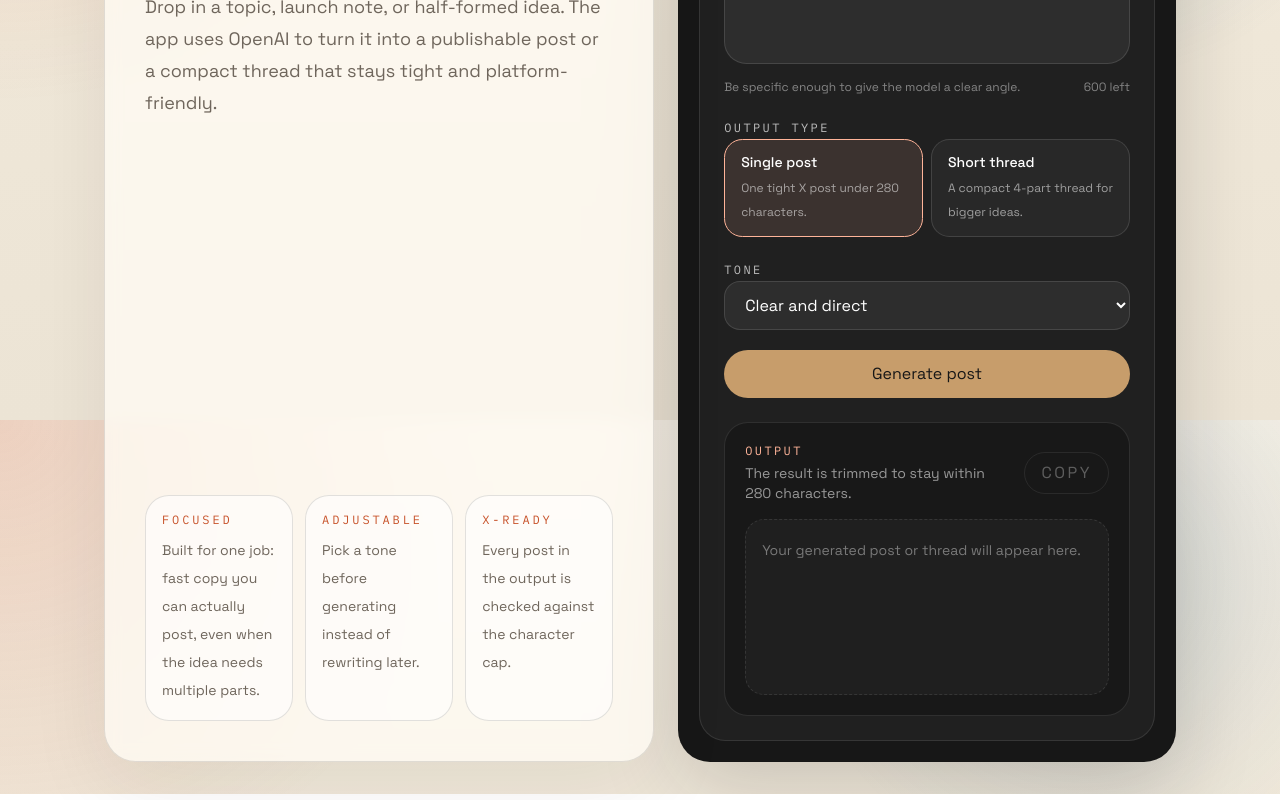
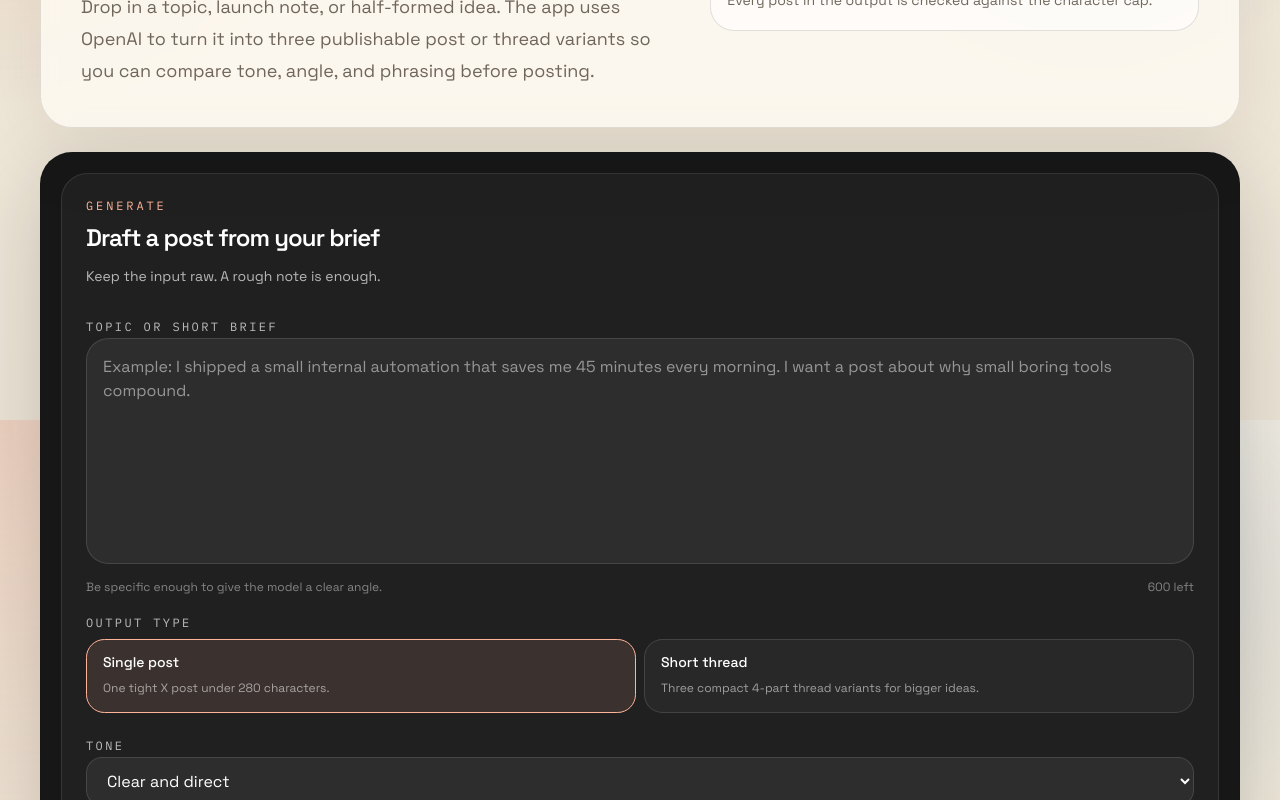
Before and after one commit to garg10may/SMA3, a Next.js app: page / in a window 1280 px wide. Shown: the part 380-1180 px from the top of the page. Built offline with nearby package versions, Linux system fonts and the light colour scheme.

Commit message:
Generate and display three post and thread variants

```diff
--- a/src/app/api/generate/route.ts
+++ b/src/app/api/generate/route.ts
@@ -8,6 +8,7 @@ import {
   MAX_THREAD_POSTS,
   MAX_BRIEF_LENGTH,
   MAX_POST_LENGTH,
+  VARIANT_COUNT,
   isFormatOption,
   getTonePrompt,
   isToneOption,
@@ -16,9 +17,11 @@ import {
 export const runtime = "nodejs";
 
 function normalizePost(post: string) {
-  return post.length <= MAX_POST_LENGTH
-    ? post
-    : `${post.slice(0, MAX_POST_LENGTH - 3).trimEnd()}...`;
+  const flattened = post.trim().replace(/\s+/g, " ");
+
+  return flattened.length <= MAX_POST_LENGTH
+    ? flattened
+    : `${flattened.slice(0, MAX_POST_LENGTH - 3).trimEnd()}...`;
 }
 
 function extractThread(text: string) {
@@ -28,6 +31,14 @@ function extractThread(text: string) {
     .filter(Boolean)
     .slice(0, MAX_THREAD_POSTS)
     .map(normalizePost);
+}
+
+function extractVariants(text: string) {
+  return text
+    .split(/\n\s*===\s*\n/g)
+    .map((part) => part.trim())
+    .filter(Boolean)
+    .slice(0, VARIANT_COUNT);
 }
 
 export async function POST(request: Request) {
@@ -93,7 +104,7 @@ export async function POST(request: Request) {
 
     const response = await openai.responses.create({
       model,
-      max_output_tokens: 400,
+      max_output_tokens: 1200,
       ...(model.startsWith("gpt-5")
         ? { reasoning: { effort: "minimal" as const } }
         : {}),
@@ -105,24 +116,34 @@ export async function POST(request: Request) {
               type: "input_text",
               text:
                 format === "thread"
-                  ? `You write concise X threads. Return exactly ${DEFAULT_THREAD_POSTS} posts separated only by a line containing three dashes: ---
+                  ? `You write concise X threads. Return exactly ${VARIANT_COUNT} distinct thread variants.
+
+Use a line containing exactly === between variants.
+Inside each variant, use a line containing exactly --- between posts.
 
 Rules:
-- Return exactly ${DEFAULT_THREAD_POSTS} posts.
+- Return exactly ${VARIANT_COUNT} thread variants.
+- Return exactly ${DEFAULT_THREAD_POSTS} posts inside each variant.
 - Keep each post under ${MAX_POST_LENGTH} characters.
 - Each post should move the idea forward, not repeat the same line.
 - Do not add intro text, outro text, labels, or markdown bullets.
 - Do not number the posts.
+- Make the variants meaningfully different in angle or phrasing.
+- Use the separator line === between variants and nowhere else.
 - Use the separator line --- between posts and nowhere else.
 - Use at most one hashtag across the full thread, and only if it helps.
 - Keep the message specific and high-signal, not generic motivation.`
-                  : `You write concise posts for X. Return exactly one post and nothing else.
+                  : `You write concise posts for X. Return exactly ${VARIANT_COUNT} distinct post variants.
+
+Use a line containing exactly === between variants.
 
 Rules:
 - Stay under ${MAX_POST_LENGTH} characters.
 - Use one or two short sentences.
 - No quotation marks around the post.
 - No markdown, bullets, labels, or commentary.
+- Make the variants meaningfully different in angle or phrasing.
+- Use the separator line === between variants and nowhere else.
 - No more than one hashtag, and only if it materially helps.
 - Keep the message specific and high-signal, not generic motivation.`,
             },
@@ -158,31 +179,51 @@ ${getTonePrompt(tone)}`,
       );
     }
 
+    const variants = extractVariants(output);
+
+    if (variants.length < VARIANT_COUNT) {
+      return NextResponse.json(
+        { error: `The model did not return ${VARIANT_COUNT} usable variants.` },
+        { status: 502 },
+      );
+    }
+
     if (format === "thread") {
-      const posts = extractThread(output);
+      const threadVariants = variants
+        .map((variant) => extractThread(variant))
+        .filter((posts) => posts.length >= 2)
+        .slice(0, VARIANT_COUNT);
 
-      if (posts.length < 2) {
+      if (threadVariants.length < VARIANT_COUNT) {
         return NextResponse.json(
-          { error: "The model did not return a usable thread." },
+          {
+            error: `The model did not return ${VARIANT_COUNT} usable thread variants.`,
+          },
           { status: 502 },
         );
       }
 
       return NextResponse.json({
         format: "thread",
-        posts: posts.map((text) => ({
-          text,
-          characters: text.length,
+        variants: threadVariants.map((posts) => ({
+          posts: posts.map((text) => ({
+            text,
+            characters: text.length,
+          })),
         })),
       });
     }
 
-    const normalizedPost = normalizePost(output.replace(/\s+/g, " "));
-
     return NextResponse.json({
       format: "post",
-      post: normalizedPost,
-      characters: normalizedPost.length,
+      variants: variants.map((variant) => {
+        const post = normalizePost(variant);
+
+        return {
+          post,
+          characters: post.length,
+        };
+      }),
     });
   } catch (error) {
     console.error("OpenAI generation failed", error);
--- a/src/app/page.tsx
+++ b/src/app/page.tsx
@@ -2,9 +2,9 @@ import { PostGenerator } from "@/components/post-generator";
 
 export default function Home() {
   return (
-    <main className="mx-auto flex min-h-screen w-full max-w-6xl flex-col px-5 py-8 sm:px-8 lg:px-10">
-      <section className="grid flex-1 gap-6 lg:grid-cols-[1.05fr_0.95fr]">
-        <div className="flex flex-col justify-between rounded-[2rem] border border-panel-border bg-panel p-7 shadow-[0_24px_80px_rgba(32,24,16,0.08)] backdrop-blur md:p-10">
+    <main className="mx-auto flex min-h-screen w-full max-w-7xl flex-col px-5 py-8 sm:px-8 lg:px-10">
+      <section className="rounded-[2rem] border border-panel-border bg-panel p-7 shadow-[0_24px_80px_rgba(32,24,16,0.08)] backdrop-blur md:p-10">
+        <div className="grid gap-8 lg:grid-cols-[1.1fr_0.9fr] lg:items-start">
           <div className="space-y-8">
             <div className="inline-flex w-fit items-center rounded-full border border-panel-border bg-white/70 px-3 py-1 font-mono text-xs uppercase tracking-[0.28em] text-muted">
               SMA3 personal tool
@@ -18,13 +18,12 @@ export default function Home() {
               </h1>
               <p className="max-w-xl text-base leading-8 text-muted sm:text-lg">
                 Drop in a topic, launch note, or half-formed idea. The app uses
-                OpenAI to turn it into a publishable post or a compact thread
-                that stays tight and platform-friendly.
+                OpenAI to turn it into three publishable post or thread variants
+                so you can compare tone, angle, and phrasing before posting.
               </p>
             </div>
           </div>
-
-          <div className="mt-10 grid gap-3 text-sm text-muted sm:grid-cols-3">
+          <div className="grid gap-3 text-sm text-muted sm:grid-cols-3 lg:grid-cols-1">
             <div className="rounded-3xl border border-panel-border bg-white/60 p-4">
               <p className="font-mono text-xs uppercase tracking-[0.24em] text-accent">
                 Focused
@@ -39,7 +38,8 @@ export default function Home() {
                 Adjustable
               </p>
               <p className="mt-2 leading-7">
-                Pick a tone before generating instead of rewriting later.
+                Pick a tone, compare three variants, and copy the one that
+                feels right.
               </p>
             </div>
             <div className="rounded-3xl border border-panel-border bg-white/60 p-4">
@@ -52,7 +52,9 @@ export default function Home() {
             </div>
           </div>
         </div>
+      </section>
 
+      <section className="mt-6 flex-1">
         <PostGenerator />
       </section>
     </main>
--- a/src/components/post-generator.tsx
+++ b/src/components/post-generator.tsx
@@ -11,20 +11,31 @@ import {
   MAX_POST_LENGTH,
   type ToneOption,
   toneOptions,
+  VARIANT_COUNT,
 } from "@/lib/post-config";
 
-type PostResult = {
-  format: "post";
+type PostVariant = {
   post: string;
   characters: number;
 };
 
+type ThreadPost = {
+  text: string;
+  characters: number;
+};
+
+type ThreadVariant = {
+  posts: ThreadPost[];
+};
+
+type PostResult = {
+  format: "post";
+  variants: PostVariant[];
+};
+
 type ThreadResult = {
   format: "thread";
-  posts: Array<{
-    text: string;
-    characters: number;
-  }>;
+  variants: ThreadVariant[];
 };
 
 type GenerateResponse = PostResult | ThreadResult;
@@ -35,7 +46,7 @@ export function PostGenerator() {
   const [format, setFormat] = useState<FormatOption>(DEFAULT_FORMAT);
   const [result, setResult] = useState<GenerateResponse | null>(null);
   const [error, setError] = useState("");
-  const [copyState, setCopyState] = useState<"idle" | "copied">("idle");
+  const [copyState, setCopyState] = useState<string>("");
   const [isPending, startTransition] = useTransition();
 
   const briefRemaining = MAX_BRIEF_LENGTH - brief.length;
@@ -48,7 +59,7 @@ export function PostGenerator() {
 
     startTransition(async () => {
       setError("");
-      setCopyState("idle");
+      setCopyState("");
 
       try {
         const response = await fetch("/api/generate", {
@@ -91,26 +102,17 @@ export function PostGenerator() {
     });
   }
 
-  async function handleCopy() {
-    if (!result) {
-      return;
-    }
-
+  async function handleCopy(text: string, key: string) {
     try {
-      const text =
-        result.format === "thread"
-          ? result.posts
-              .map((post, index) => `${index + 1}/${result.posts.length}\n${post.text}`)
-              .join("\n\n")
-          : result.post;
       await navigator.clipboard.writeText(text);
-      setCopyState("copied");
+      setCopyState(key);
     } catch {
       setError("Copy failed. You can still select the text manually.");
     }
   }
 
   return (
+    <div className="space-y-6">
       <section className="rounded-[2rem] border border-panel-border bg-[#171717] p-4 text-white shadow-[0_24px_80px_rgba(23,23,23,0.18)] sm:p-5">
         <div className="rounded-[1.65rem] border border-white/10 bg-white/[0.04] p-5 sm:p-6">
           <div className="space-y-2">
@@ -151,23 +153,26 @@ export function PostGenerator() {
             </div>
 
             <div className="space-y-2">
-            <label className="font-mono text-xs uppercase tracking-[0.2em] text-white/70">
+              <fieldset className="space-y-2">
+                <legend className="font-mono text-xs uppercase tracking-[0.2em] text-white/70">
                   Output type
-            </label>
+                </legend>
                 <div className="grid gap-2 sm:grid-cols-2">
                   {formatOptions.map((option) => {
                     const active = format === option.value;
+                    const inputId = `format-${option.value}`;
 
                     return (
-                  <label
+                      <div
                         key={option.value}
-                    className={`cursor-pointer rounded-[1.15rem] border px-4 py-3 transition ${
+                        className={`rounded-[1.15rem] border px-4 py-3 transition ${
                           active
                             ? "border-[#ffb499] bg-[#ffb499]/12"
                             : "border-white/12 bg-white/[0.04]"
                         }`}
                       >
                         <input
+                          id={inputId}
                           type="radio"
                           name="format"
                           value={option.value}
@@ -177,14 +182,19 @@ export function PostGenerator() {
                           }
                           className="sr-only"
                         />
-                    <p className="text-sm font-medium text-white">{option.label}</p>
+                        <label htmlFor={inputId} className="block cursor-pointer">
+                          <p className="text-sm font-medium text-white">
+                            {option.label}
+                          </p>
                           <p className="mt-1 text-xs leading-6 text-white/55">
                             {option.helper}
                           </p>
                         </label>
+                      </div>
                     );
                   })}
                 </div>
+              </fieldset>
             </div>
 
             <div className="space-y-2">
@@ -221,45 +231,87 @@ export function PostGenerator() {
               {isPending
                 ? "Writing..."
                 : format === "thread"
-                ? "Generate thread"
-                : "Generate post"}
+                  ? `Generate ${VARIANT_COUNT} thread variants`
+                  : `Generate ${VARIANT_COUNT} post variants`}
             </button>
           </form>
+        </div>
+      </section>
 
-        <div className="mt-6 rounded-[1.5rem] border border-white/10 bg-black/25 p-5">
+      <section className="rounded-[2rem] border border-panel-border bg-panel p-4 shadow-[0_24px_80px_rgba(32,24,16,0.08)] backdrop-blur sm:p-5">
+        <div className="rounded-[1.65rem] border border-panel-border bg-white/45 p-5 sm:p-6">
           <div className="flex items-center justify-between gap-3">
             <div>
-              <p className="font-mono text-xs uppercase tracking-[0.2em] text-[#ffb499]">
+              <p className="font-mono text-xs uppercase tracking-[0.2em] text-accent">
                 Output
               </p>
-              <p className="mt-1 text-sm text-white/55">
+              <p className="mt-1 text-sm text-muted">
                 {result?.format === "thread"
-                  ? `Each post is trimmed to stay within ${MAX_POST_LENGTH} characters.`
-                  : `The result is trimmed to stay within ${MAX_POST_LENGTH} characters.`}
+                  ? `${VARIANT_COUNT} thread variants, with each post trimmed to ${MAX_POST_LENGTH} characters.`
+                  : `${VARIANT_COUNT} post variants, each trimmed to ${MAX_POST_LENGTH} characters.`}
               </p>
             </div>
+          </div>
+
+          <div className="mt-4 min-h-44 rounded-[1.2rem] border border-dashed border-panel-border bg-white/55 p-4">
+            {result ? (
+              result.format === "thread" ? (
+                <div className="grid gap-4 xl:grid-cols-3">
+                  {result.variants.map((variant, variantIndex) => (
+                    <div
+                      key={`thread-variant-${variantIndex}`}
+                      className="flex h-full flex-col rounded-[1rem] border border-panel-border bg-[#171717] p-4 text-white"
+                    >
+                      <div className="flex items-center justify-between gap-3">
+                        <p className="font-mono text-xs uppercase tracking-[0.18em] text-[#ffb499]">
+                          Variant {variantIndex + 1}
+                        </p>
                         <button
                           type="button"
-              onClick={handleCopy}
-              disabled={!result}
-              className="rounded-full border border-white/14 px-4 py-2 text-xs uppercase tracking-[0.16em] text-white/78 transition hover:border-[#ffb499] hover:text-white disabled:cursor-not-allowed disabled:border-white/8 disabled:text-white/30"
+                          onClick={() =>
+                            handleCopy(
+                              variant.posts
+                                .map(
+                                  (post, index) =>
+                                    `${index + 1}/${variant.posts.length}\n${post.text}`,
+                                )
+                                .join("\n\n"),
+                              `thread-${variantIndex}`,
+                            )
+                          }
+                          className="rounded-full border border-white/14 px-3 py-1.5 text-[11px] uppercase tracking-[0.16em] text-white/78 transition hover:border-[#ffb499] hover:text-white"
                         >
-              {copyState === "copied" ? "Copied" : "Copy"}
+                          {copyState === `thread-${variantIndex}`
+                            ? "Copied"
+                            : "Copy thread"}
                         </button>
                       </div>
-
-          <div className="mt-4 min-h-44 rounded-[1.2rem] border border-dashed border-white/10 bg-white/[0.03] p-4">
-            {result ? (
-              result.format === "thread" ? (
-                <div className="space-y-4">
-                  {result.posts.map((post, index) => (
+                      <div className="mt-4 space-y-4">
+                        {variant.posts.map((post, postIndex) => (
                           <div
-                      key={`${index}-${post.text.slice(0, 24)}`}
-                      className="rounded-[1rem] border border-white/8 bg-white/[0.03] p-4"
+                            key={`thread-${variantIndex}-post-${postIndex}`}
+                            className="rounded-[0.95rem] border border-white/8 bg-white/[0.03] p-4"
                           >
+                            <div className="flex items-center justify-between gap-3">
                               <p className="font-mono text-xs uppercase tracking-[0.18em] text-[#ffb499]">
-                        {index + 1}/{result.posts.length}
+                                {postIndex + 1}/{variant.posts.length}
                               </p>
+                              <button
+                                type="button"
+                                onClick={() =>
+                                  handleCopy(
+                                    post.text,
+                                    `thread-${variantIndex}-post-${postIndex}`,
+                                  )
+                                }
+                                className="rounded-full border border-white/14 px-3 py-1.5 text-[11px] uppercase tracking-[0.16em] text-white/78 transition hover:border-[#ffb499] hover:text-white"
+                              >
+                                {copyState ===
+                                `thread-${variantIndex}-post-${postIndex}`
+                                  ? "Copied"
+                                  : "Copy post"}
+                              </button>
+                            </div>
                             <p className="mt-2 text-pretty text-base leading-7 text-white">
                               {post.text}
                             </p>
@@ -269,30 +321,56 @@ export function PostGenerator() {
                           </div>
                         ))}
                       </div>
+                    </div>
+                  ))}
+                </div>
               ) : (
-                <div className="space-y-4">
-                  <p className="text-pretty text-lg leading-8 text-white">
-                    {result.post}
+                <div className="grid gap-4 xl:grid-cols-3">
+                  {result.variants.map((variant, index) => (
+                    <div
+                      key={`post-variant-${index}`}
+                      className="flex h-full flex-col rounded-[1rem] border border-panel-border bg-[#171717] p-4 text-white"
+                    >
+                      <div className="flex items-center justify-between gap-3">
+                        <p className="font-mono text-xs uppercase tracking-[0.18em] text-[#ffb499]">
+                          Variant {index + 1}
                         </p>
-                  <p className="font-mono text-xs uppercase tracking-[0.18em] text-white/45">
-                    {result.characters}/{MAX_POST_LENGTH} characters
+                        <button
+                          type="button"
+                          onClick={() =>
+                            handleCopy(variant.post, `post-${index}`)
+                          }
+                          className="rounded-full border border-white/14 px-3 py-1.5 text-[11px] uppercase tracking-[0.16em] text-white/78 transition hover:border-[#ffb499] hover:text-white"
+                        >
+                          {copyState === `post-${index}`
+                            ? "Copied"
+                            : "Copy post"}
+                        </button>
+                      </div>
+                      <p className="mt-2 text-pretty text-lg leading-8 text-white">
+                        {variant.post}
                       </p>
+                      <p className="mt-auto pt-3 font-mono text-xs uppercase tracking-[0.18em] text-white/45">
+                        {variant.characters}/{MAX_POST_LENGTH} characters
+                      </p>
+                    </div>
+                  ))}
                 </div>
               )
             ) : (
-              <p className="max-w-sm text-sm leading-7 text-white/40">
-                Your generated post or thread will appear here.
+              <p className="max-w-sm text-sm leading-7 text-muted">
+                Your generated post or thread variants will appear here.
               </p>
             )}
           </div>
 
           {error ? (
-            <p className="mt-4 rounded-2xl border border-[#ffb499]/20 bg-[#ffb499]/10 px-4 py-3 text-sm text-[#ffd8c1]">
+            <p className="mt-4 rounded-2xl border border-[#ffb499]/20 bg-[#ffb499]/10 px-4 py-3 text-sm text-[#9f4b2f]">
               {error}
             </p>
           ) : null}
         </div>
+      </section>
     </div>
-    </section>
   );
 }
--- a/src/lib/post-config.ts
+++ b/src/lib/post-config.ts
@@ -3,6 +3,7 @@ export const MAX_POST_LENGTH = 280;
 export const DEFAULT_MODEL = "gpt-5-mini";
 export const MAX_THREAD_POSTS = 5;
 export const DEFAULT_THREAD_POSTS = 4;
+export const VARIANT_COUNT = 3;
 
 export const toneOptions = [
   {
@@ -38,7 +39,7 @@ export const formatOptions = [
   {
     value: "thread",
     label: "Short thread",
-    helper: `A compact ${DEFAULT_THREAD_POSTS}-part thread for bigger ideas.`,
+    helper: `Three compact ${DEFAULT_THREAD_POSTS}-part thread variants for bigger ideas.`,
   },
 ] as const;
 
```
Also changed, not shown: 2 other files (tests, documents, lock files or other folders). Lines whose indentation alone changed are shown as unchanged.
